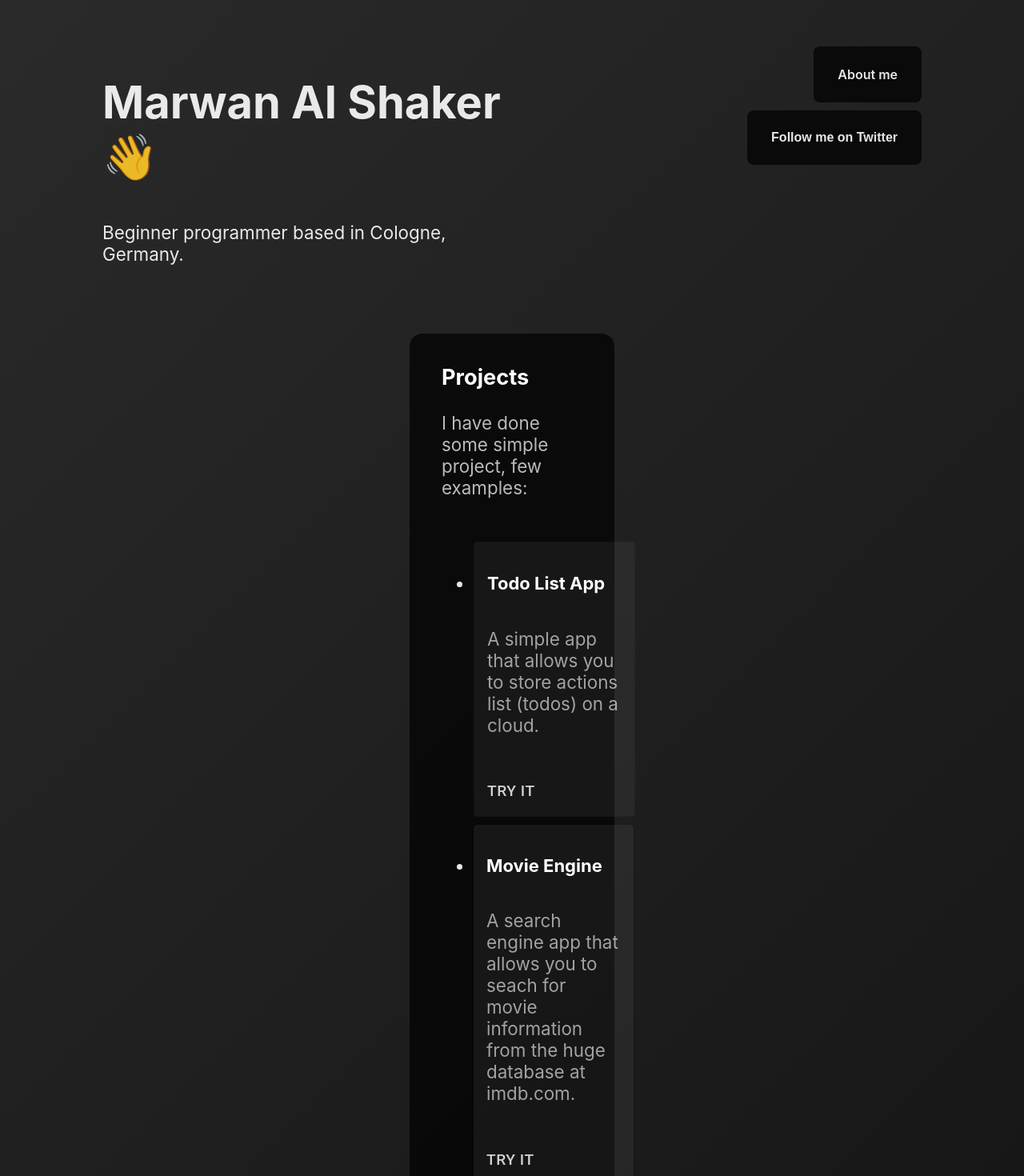
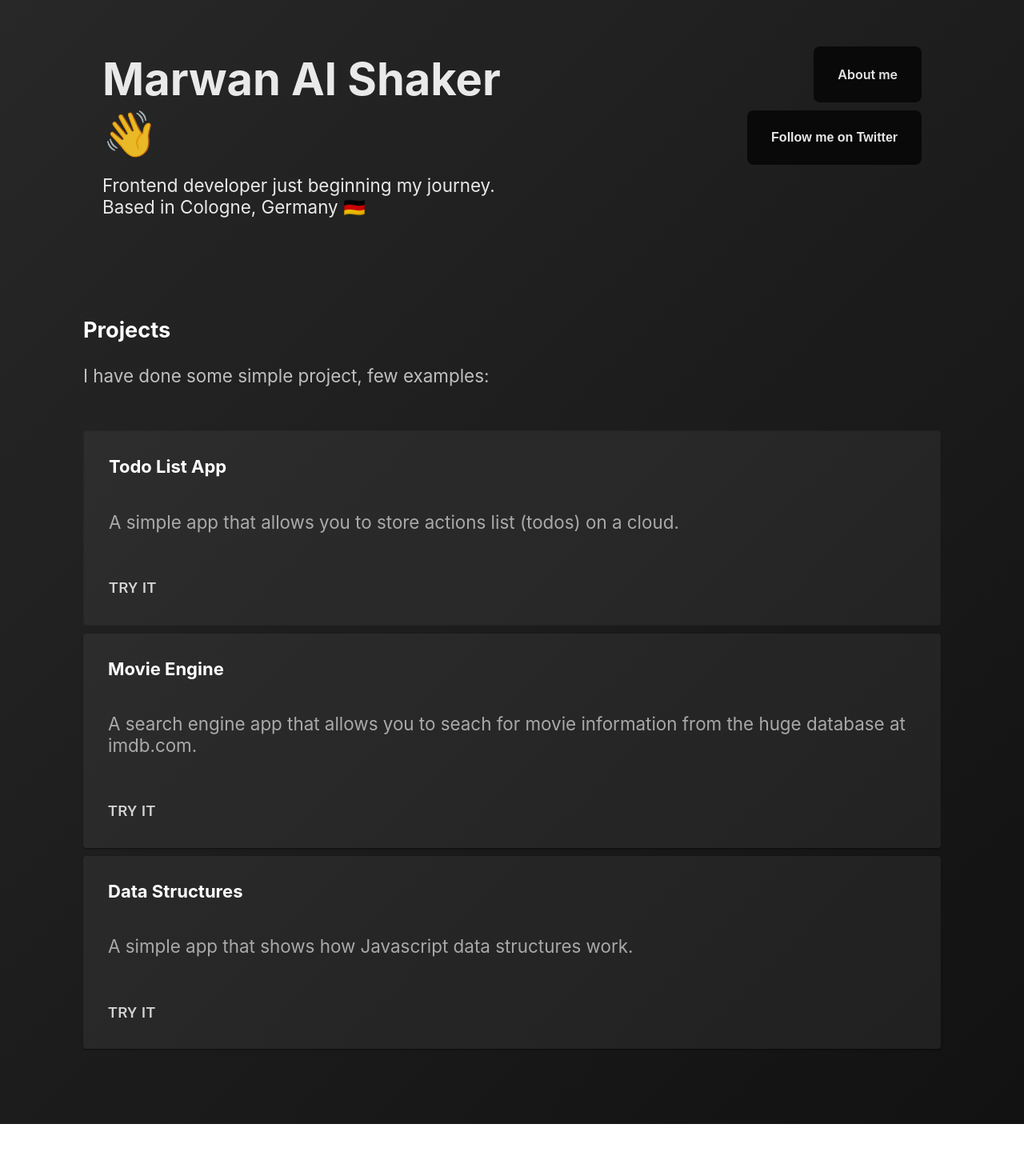
Before and after one commit to alshakerM/personal-website, a React (Create React App) app: page / in a window 1280 px wide. Shown: the top 1470 px of the page at 80% size. After the commit the page ends 1405 px from the top, so only its background shows below. Built offline with nearby package versions, Linux system fonts and the light colour scheme.

Commit message:
Make the projects list full width

```diff
--- a/src/App.css
+++ b/src/App.css
@@ -60,9 +60,8 @@ h2 {
   transition: all 0.2s ease-in;
 }
 .projects-container {
-  background-color: rgba(0, 0, 0, 0.699);
   border-radius: 1rem;
-  max-width: 20%;
+  max-width: 90%;
   margin: 0 auto 4%;
 }
 .other {
@@ -75,7 +74,6 @@ h2 {
   font-weight: bold;
   font-size: 1.7rem;
   width: 10px;
-
 }
 .other-projects-text {
   opacity: 0.8;
@@ -99,6 +97,7 @@ h2 {
   font-weight: 750;
   padding-bottom: 20px;
   color: white;
+  margin: 0;
 }
 .project-img-todo,
 .project-img-movie,
@@ -131,3 +130,14 @@ h2 {
     background-position: 0% 50%;
   }
 }
+
+ul {
+  list-style: none;
+  padding: 0;
+}
+.tagline {
+  margin: 0;
+}
+.name {
+  margin: 0.3em 0;
+}
--- a/src/HomePage.js
+++ b/src/HomePage.js
@@ -1,36 +1,28 @@
-import React from "react";
-import { Link } from "react-router-dom";
-import "./App.css";
-import Card from "@mui/material/Card";
-import CardActions from "@mui/material/CardActions";
-import CardContent from "@mui/material/CardContent";
-import Box from "@mui/material/Box";
-import Button from "@mui/material/Button";
-import CardMedia from "@mui/material/CardMedia";
-
-const bull = (
-  <Box
-    component="span"
-    sx={{ display: "inline-block", mx: "2px", transform: "scale(0.8)" }}
-  >
-    •
-  </Box>
-);
+import React from 'react';
+import { Link } from 'react-router-dom';
+import './App.css';
+import Card from '@mui/material/Card';
+import CardActions from '@mui/material/CardActions';
+import CardContent from '@mui/material/CardContent';
+import Button from '@mui/material/Button';
 
 export function HomePage() {
   return (
     <div className="website-container">
       <div className="content-container">
         <p className="intro-text">
-          <h2>Marwan Al Shaker 👋</h2>Beginner programmer based in Cologne,
-          Germany.
+          <h2 className="name">Marwan Al Shaker 👋</h2>
+          <p className="tagline">
+            Frontend developer just beginning my journey. Based in Cologne,
+            Germany 🇩🇪
+          </p>
         </p>
         <div className="button-container">
           <Link
             className="home-page-button about-button"
             to="/about"
             style={{
-              textDecoration: "none",
+              textDecoration: 'none',
             }}
           >
             About me
@@ -38,9 +30,9 @@ export function HomePage() {
           <button
             className="home-page-button follow-button"
             style={{
-              textDecoration: "none",
+              textDecoration: 'none',
             }}
-            onClick={() => window.open("https://twitter.com/m_alshaker/")}
+            onClick={() => window.open('https://twitter.com/m_alshaker/')}
           >
             Follow me on Twitter
           </button>
@@ -57,13 +49,13 @@ export function HomePage() {
               <li>
                 <Card
                   variant="outlined"
-                  sx={{ width: 200 }}
                   style={{
-                    margin: "10px 0",
-                    backgroundColor: "rgba(151, 151, 153, 0.1)",
+                    margin: '10px 0',
+                    backgroundColor: 'rgba(151, 151, 153, 0.1)',
+                    padding: 15,
                   }}
                   className="card"
-                  onClick={() => window.open("https://trjwu.csb.app/")}
+                  onClick={() => window.open('https://trjwu.csb.app/')}
                 >
                   <CardContent>
                     <h3 className="title">Todo List App</h3>
@@ -86,17 +78,16 @@ export function HomePage() {
               </li>
               <li>
                 <Card
-                  sx={{ width: 200 }}
                   style={{
-                    margin: "10px 0",
-                    backgroundColor: "rgba(151, 151, 153, 0.1)",
+                    margin: '10px 0',
+                    backgroundColor: 'rgba(151, 151, 153, 0.1)',
+                    padding: 15,
                   }}
                   className="card"
-                  onClick={() => window.open("https://6d0vu.csb.app/")}
+                  onClick={() => window.open('https://6d0vu.csb.app/')}
                 >
                   <CardContent>
                     <h3 className="title">Movie Engine</h3>
-
                     <p className="card-text">
                       A search engine app that allows you to seach for movie
                       information from the huge database at imdb.com.
@@ -115,15 +106,15 @@ export function HomePage() {
               </li>
               <li>
                 <Card
-                  sx={{ width: 200 }}
                   style={{
-                    margin: "10px 0",
-                    backgroundColor: "rgba(151, 151, 153, 0.1)",
+                    margin: '10px 0',
+                    backgroundColor: 'rgba(151, 151, 153, 0.1)',
+                    padding: 15,
                   }}
                   className="card"
                   onClick={() =>
                     window.open(
-                      "https://codesandbox.io/s/exciting-frost-f1grn?file=/src/LinkedList/LinkedList.js&fbclid=IwAR3CAYi0OXDSoyftIeTL_DapM91UR2Kx5sdEDtrT1uLSD9vVRHqLn0w40zY"
+                      'https://codesandbox.io/s/exciting-frost-f1grn?file=/src/LinkedList/LinkedList.js&fbclid=IwAR3CAYi0OXDSoyftIeTL_DapM91UR2Kx5sdEDtrT1uLSD9vVRHqLn0w40zY'
                     )
                   }
                 >
```
